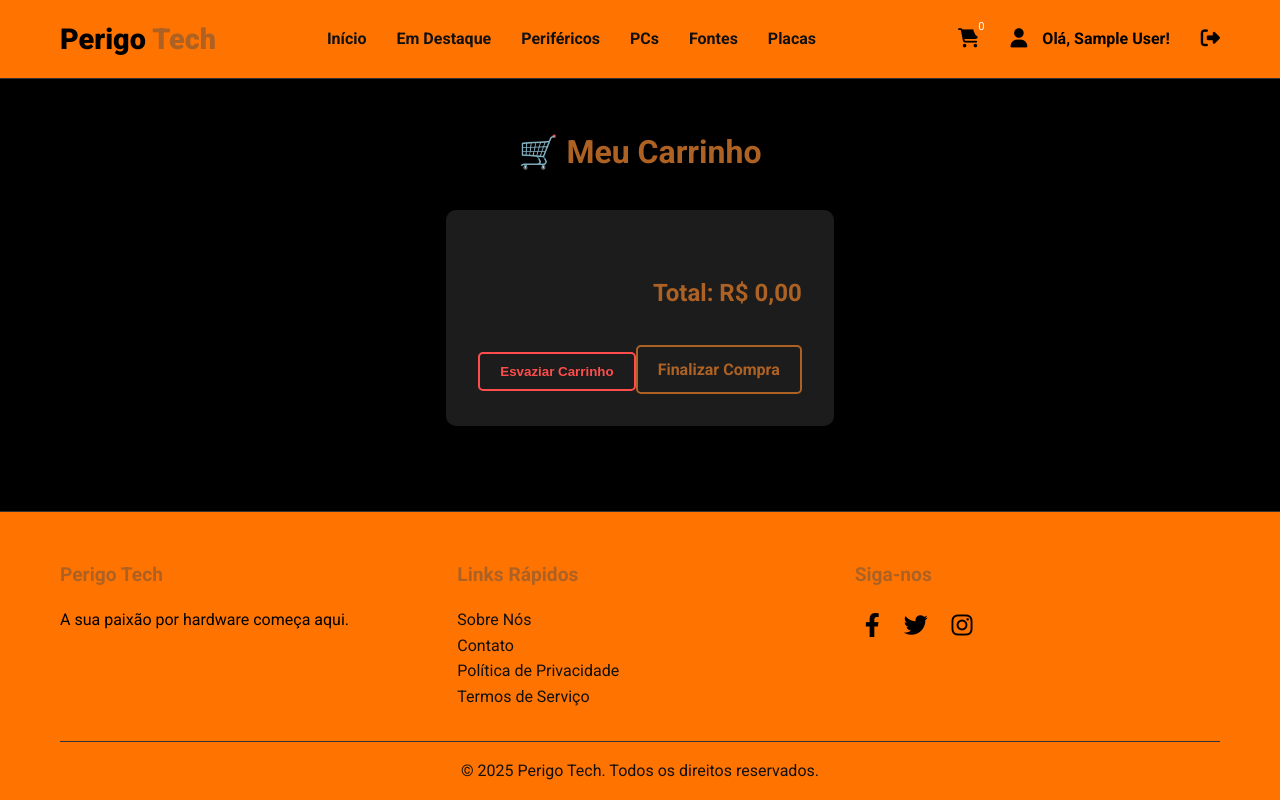
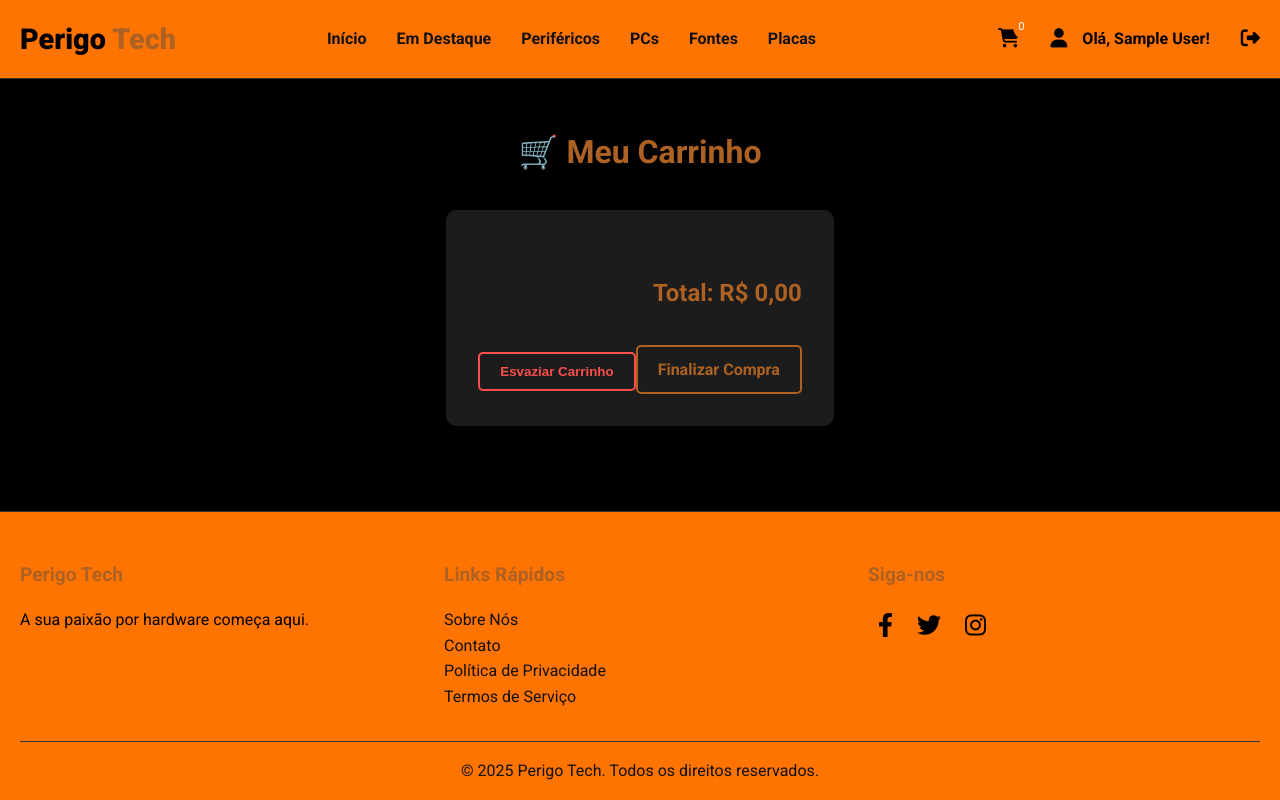
Before and after one commit to yanosmartins/Perigo-Tech, a PHP site: page /carrinho.php in a window 1280 px wide. Run offline with PHP 8.4, Linux system fonts and the light colour scheme; the visitor is signed in with stand-in values (Sample User, id 1); data that the repository does not hold is empty.

Commit message:
Update carrinho.php

```diff
--- a/perigotech/carrinho.php
+++ b/perigotech/carrinho.php
@@ -51,17 +51,13 @@ if (!isset($_SESSION['nome'])) {
             background-color: black;
             color: white;
             line-height: 1.6;
-
-            /* --- CORREÇÃO FOOTER FLUTUANTE --- */
             display: flex;
             flex-direction: column;
             min-height: 100vh;
-            /* --- FIM DA CORREÇÃO --- */
         }
 
         main {
-            /* --- CORREÇÃO FOOTER FLUTUANTE --- */
-            flex-grow: 1; /* Faz o <main> esticar e preencher o espaço */
+            flex-grow: 1;
         }
 
         html {
@@ -69,7 +65,7 @@ if (!isset($_SESSION['nome'])) {
         }
 
         .container {
-            max-width: 1200px;
+            max-width: 1310px;
             margin: 0 auto;
             padding: 0 20px;
         }
```
